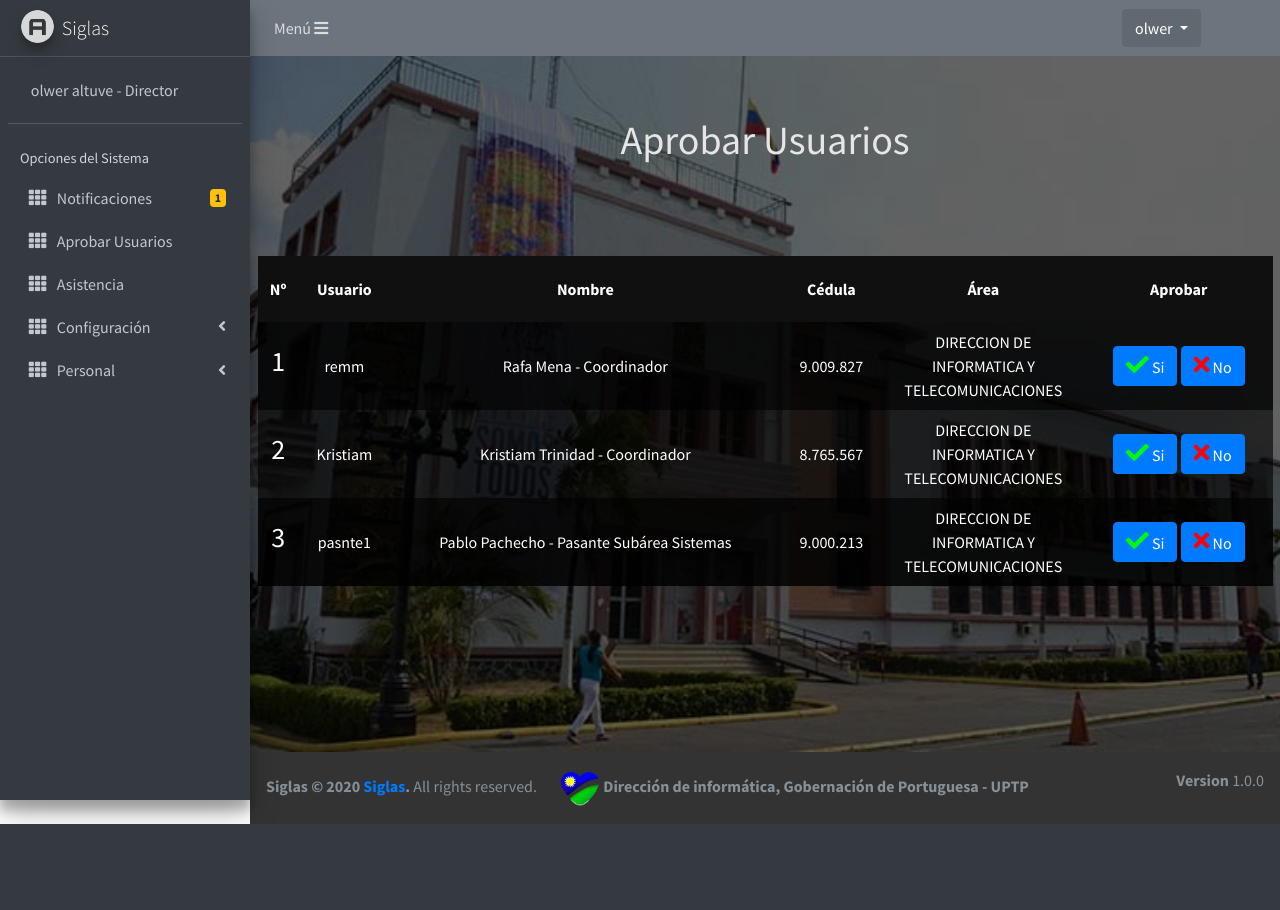
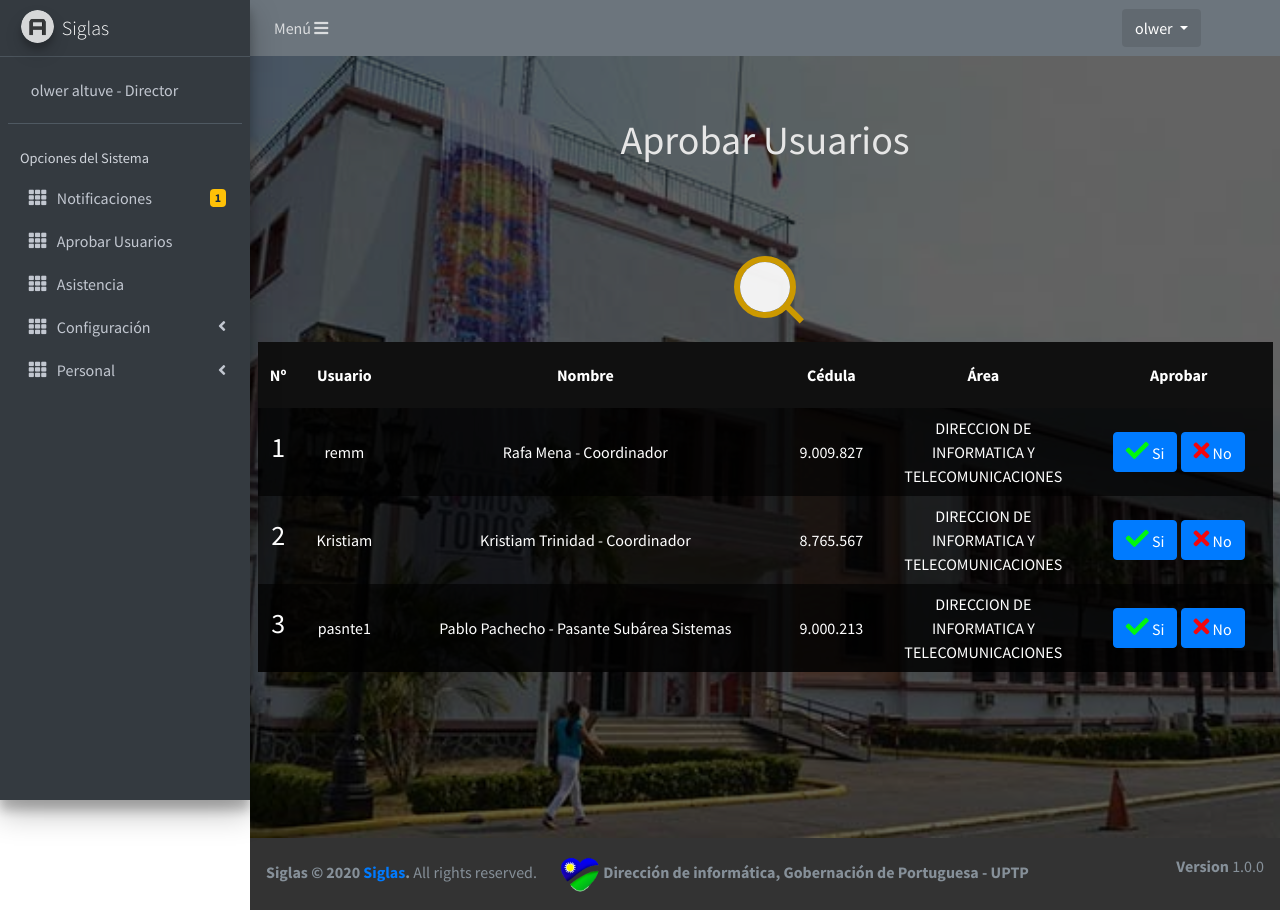
Before and after one commit to joseconejoo/Verthandi, a Django app: page /aceptarusers/ in a window 1280 px wide. Before the commit the page ends 824 px from the top, so only its background shows below. Run offline with Django 3.2, Linux system fonts and the light colour scheme; a user stored in the database is signed in; data comes from the database, SQL or seed files in the repository; both versions use the stored data as it was after the commit; some libraries are stand-ins or nearby versions.

Commit message:
Buscador, Bugfixs

```diff
--- a/soporte/Fun2.py
+++ b/soporte/Fun2.py
@@ -1,3 +1,5 @@
+from .Fun1 import usu_1xnivel_areas_o, niveles1_sin_ocupar_area, usu_1xnivel_area, niveles1_sin_ocupar, usu_1xnivel_alt ,usu_1xnivel_sub_area_alt ,usu_1xnivel_sub_area2Form, usu_1xnivel, usu_1xnivel_sub_area
+from .models import unidad2
 #funciones2
 from django.contrib.auth.models import User
 from .models import NivelesNum ,P_opci, Datos
@@ -11,3 +13,48 @@
 	    except:
 	        pass
 	return Verthandi,usuarios_list
+
+
+
+
+def a_us_func1():
+	usu_nivel = niveles1_sin_ocupar()
+	usu_nivel2 = niveles1_sin_ocupar_area()
+	Verthandi = []
+	niveles_sub_areas = [4,5]
+	niveles_no_unicos = [5]
+	niveles_areas_o = [7]
+	niveles_areas = []
+	usuarios_list = []
+
+	for niveles_dispo in usu_nivel:
+	    if niveles_dispo.pk in niveles_sub_areas:
+	        if niveles_dispo.pk in niveles_no_unicos:
+	            #lista de usuarios que se agregaran
+	            v_us = User.objects.filter(is_active=0).filter(datos__nivel_usua=niveles_dispo.pk).order_by('id')
+	            Verthandi,usuarios_list = usu_add_1(v_us,Verthandi,usuarios_list)
+	        else:
+	            a12 = usu_1xnivel_sub_area2Form(int(niveles_dispo.pk))
+	            #lista de usuarios que se agregaran
+	            # En caso de estar vacantes sus puestos
+	            for sub_a_dispo in a12:
+	                v_us = User.objects.filter(is_active=0).filter(datos__nivel_usua=niveles_dispo.pk).filter(datos__sub_area=sub_a_dispo).order_by('id')
+	                Verthandi,usuarios_list = usu_add_1(v_us,Verthandi,usuarios_list)
+
+	    else:
+	        if niveles_dispo.pk in niveles_areas_o:
+	            areas_t = unidad2.objects.filter().order_by('id')
+
+	            for are in areas_t:
+	                a12= usu_1xnivel_areas_o(niveles_dispo.pk,are.pk)
+	                if not (a12):
+	                    v_us = User.objects.filter(datos__cod_area=are.pk,datos__nivel_usua=niveles_dispo.pk,is_active=0).order_by('id')
+	                    Verthandi,usuarios_list = usu_add_1(v_us,Verthandi,usuarios_list)
+	                else:
+	                    pass
+	            #v_us = User.objects.filter(is_active=0,datos__nivel_usua=niveles_dispo.pk).order_by('id')
+	            #Verthandi,usuarios_list = usu_add_1(v_us,Verthandi,usuarios_list)
+	        else:
+	            v_us = User.objects.filter(is_active=0,datos__nivel_usua=niveles_dispo.pk).order_by('id')
+	            Verthandi,usuarios_list = usu_add_1(v_us,Verthandi,usuarios_list)
+	return usuarios_list,Verthandi
--- a/soporte/static/css2/css/style19.css
+++ b/soporte/static/css2/css/style19.css
@@ -835,6 +835,11 @@
   color:black;
 }
 
+.fnegr:hover {
+  color:black;
+}
+
+
 /*post_detail 1*/
 
 .mrmen {
--- a/soporte/static/css2/css/style22.css
+++ b/soporte/static/css2/css/style22.css
@@ -124,3 +124,80 @@
 .dropdown_perf {
   right: 90%;
 }
+
+
+.search-box1 {
+  border: solid 6px  #cc9900;
+  /* BuscadorColorBordes*/
+  display: inline-block;
+  position: relative;
+  border-radius: 50px;
+}
+.search-box1 input[type="text"] {
+  font-family: Raleway, sans-serif;
+  font-size: 1.1rem;
+  font-weight: bold;
+  width: 50px;
+  height: 50px;
+  padding: 5px 40px 5px 10px;
+  border: none;
+  box-sizing: border-box;
+  border-radius: 50px;
+  transition: width 800ms cubic-bezier(0.5, -0.5, 0.5, 0.5) 600ms;
+
+  /* BuscadorBackground*/
+  background-color: rgba(255,255,255,0.93);
+  color: black;
+}
+.search-box1 input[type="text"]:focus {
+  outline: none;
+}
+.search-box1 input[type="text"]:focus, .search-box1 input[type="text"]:not(:placeholder-shown) {
+  width: 300px;
+  transition: width 800ms cubic-bezier(0.5, -0.5, 0.5, 1.5);
+}
+.search-box1 input[type="text"]:focus + span, .search-box1 input[type="text"]:not(:placeholder-shown) + span {
+  bottom: 13px;
+  right: 10px;
+  transition: bottom 300ms ease-out 800ms, right 300ms ease-out 800ms;
+}
+.search-box1 input[type="text"]:focus + span:after, .search-box1 input[type="text"]:not(:placeholder-shown) + span:after {
+  top: 0;
+  right: 10px;
+  opacity: 1;
+  transition: top 300ms ease-out 1100ms, right 300ms ease-out 1100ms, opacity 300ms ease 1100ms;
+}
+.search-box1 span {
+  width: 25px;
+  height: 25px;
+  display: flex;
+  justify-content: center;
+  align-items: center;
+  position: absolute;
+  bottom: -13px;
+  right: -15px;
+  transition: bottom 300ms ease-out 300ms, right 300ms ease-out 300ms;
+}
+.search-box1 span:before, .search-box1 span:after {
+  content: '';
+  height: 25px;
+  /* BuscadorColorX*/
+  border-left: solid 6px #cc9900;
+  position: absolute;
+  transform: rotate(-45deg);
+}
+.search-box1 span:after {
+  transform: rotate(45deg);
+  opacity: 0;
+  top: -20px;
+  right: -10px;
+  transition: top 300ms ease-out, right 300ms ease-out, opacity 300ms ease-out;
+}
+.no_back_item:active{
+  background-color: rgba(0, 0, 0,0.12);
+}
+
+.wid100{
+  width: 100%;
+  padding-right: 100%;
+}
--- a/soporte/static/css2/js/custom15.js
+++ b/soporte/static/css2/js/custom15.js
@@ -323,3 +323,11 @@
       $('.no_mos_in_colap').removeClass('text_block_import');
     }
 }, 500);
+
+var searchBox = document.querySelectorAll('.search-box1 input[type="text"] + span');
+
+searchBox.forEach(elm => {
+  elm.addEventListener('click', () => {
+    elm.previousElementSibling.value = '';
+  });
+});
--- a/soporte/urls.py
+++ b/soporte/urls.py
@@ -15,6 +15,7 @@
 	path('login/', views.login.as_view(), name='login'),
 
 	path('aceptarusers/', views.a_us, name='a_us'),
+    path('aceptarusers/?', views.a_us_bus, name='a_us_bus'),
 	path('User?12@#|2aprove?/<int:pk>', views.userAP, name='userAP'),
 	path('User?14@#|2aprove?/<int:pk>', views.userNE, name='userNE'),
     path('User?16@#|2aprove?/<int:pk>', views.userDES, name='userDES'),
--- a/soporte/views.py
+++ b/soporte/views.py
@@ -13,7 +13,7 @@
 
 from .Com import migracion_bienes_g_bienes, migracion_bienes_gobs, test_velocidad, migracion
 from .Fun1 import usu_1xnivel_areas_o, niveles1_sin_ocupar_area, usu_1xnivel_area, niveles1_sin_ocupar, usu_1xnivel_alt ,usu_1xnivel_sub_area_alt ,usu_1xnivel_sub_area2Form, usu_1xnivel, usu_1xnivel_sub_area
-from .Fun2 import usu_add_1
+from .Fun2 import a_us_func1,usu_add_1
 
 from django.contrib import messages
 
@@ -240,46 +240,7 @@
 
 def a_us(request):
     if request.user.is_authenticated==True:
-        usu_nivel = niveles1_sin_ocupar()
-        usu_nivel2 = niveles1_sin_ocupar_area()
-        Verthandi = []
-        niveles_sub_areas = [4,5]
-        niveles_no_unicos = [5]
-        niveles_areas_o = [7]
-        niveles_areas = []
-        usuarios_list = []
-
-        for niveles_dispo in usu_nivel:
-            if niveles_dispo.pk in niveles_sub_areas:
-                if niveles_dispo.pk in niveles_no_unicos:
-                    #lista de usuarios que se agregaran
-                    v_us = User.objects.filter(is_active=0).filter(datos__nivel_usua=niveles_dispo.pk).order_by('id')
-                    Verthandi,usuarios_list = usu_add_1(v_us,Verthandi,usuarios_list)
-                else:
-                    a12 = usu_1xnivel_sub_area2Form(int(niveles_dispo.pk))
-                    #lista de usuarios que se agregaran
-                    # En caso de estar vacantes sus puestos
-                    for sub_a_dispo in a12:
-                        v_us = User.objects.filter(is_active=0).filter(datos__nivel_usua=niveles_dispo.pk).filter(datos__sub_area=sub_a_dispo).order_by('id')
-                        Verthandi,usuarios_list = usu_add_1(v_us,Verthandi,usuarios_list)
-
-            else:
-                if niveles_dispo.pk in niveles_areas_o:
-                    areas_t = unidad2.objects.filter().order_by('id')
-
-                    for are in areas_t:
-                        a12= usu_1xnivel_areas_o(niveles_dispo.pk,are.pk)
-                        if not (a12):
-                            v_us = User.objects.filter(datos__cod_area=are.pk,datos__nivel_usua=niveles_dispo.pk,is_active=0).order_by('id')
-                            Verthandi,usuarios_list = usu_add_1(v_us,Verthandi,usuarios_list)
-                        else:
-                            pass
-                    #v_us = User.objects.filter(is_active=0,datos__nivel_usua=niveles_dispo.pk).order_by('id')
-                    #Verthandi,usuarios_list = usu_add_1(v_us,Verthandi,usuarios_list)
-                else:
-                    v_us = User.objects.filter(is_active=0,datos__nivel_usua=niveles_dispo.pk).order_by('id')
-                    Verthandi,usuarios_list = usu_add_1(v_us,Verthandi,usuarios_list)
-
+        usuarios_list,Verthandi=a_us_func1()
 
         return render(request, 'v_us2.html', {'v_us': usuarios_list,'datos':Verthandi})
 
@@ -287,6 +248,24 @@
         return HttpResponseRedirect("/")
 
 
+def a_us_bus(request):
+    if request.user.is_authenticated==True:
+        query = request.POST['B_V']
+        buscar = User.objects.filter(datos__cedula__exact=query).order_by('id')
+        buscar,Verthandi=a_us_func1()
+        buscado = []
+        for bs in buscar:
+            if str(bs.datos.cedula) == query:
+                buscado.append(bs)
+                break
+
+        nada = False
+        if not(buscado):
+            nada = True
+        return render(request, 'v_us2.html', {'v_us': buscado,'buscar':query,'datos':Verthandi,'nada':nada})
+
+    else:
+        return HttpResponseRedirect("/")
 
 def userAP(request, pk):
     if request.user.is_superuser:
@@ -859,7 +838,6 @@
     """
     return render(request, 'personal_inf.html', {'niveles':niveles_lista})
 def personal_ot_coord(request):
-    #trabj1
     posts=None
 
     niveles_lista = []
--- a/templates/index.html
+++ b/templates/index.html
@@ -99,11 +99,13 @@
         </button>
         <ul class="dropdown-menu dropdown-menu-right" style="">
           {% if user.datos.nivel_usua %}
-          <li class="dropdown-item">
-            <a href="{% url 'datos_u' pk=user.pk %}" class="fnegr">Perfil</a>
+          <li class="dropdown-item no_back_item">
+            <a href="{% url 'datos_u' pk=user.pk %}" class="fnegr wid100">Perfil</a>
           </li>
           {% endif %}
-          <li class="dropdown-item"><a href="{% url 'logout' %}" class="fnegr">Salir</a></li>
+          <li class="dropdown-item no_back_item">
+            <a href="{% url 'logout' %}" class="fnegr wid100">Salir</a>
+          </li>
           <!--
           <li class="dropdown-divider"></li>
           <li class="dropdown-item"><a href="#">Separated link</a></li>
--- a/templates/v_us2.html
+++ b/templates/v_us2.html
@@ -56,7 +56,16 @@
 
 			<br>
 		</div>
+		<form action="{% url 'a_us_bus' %}" method='post'>
+			{% csrf_token %}
+			<div class="col-md-12 text-center">
+				<div class="search-box1">
+					<input type="text" placeholder="Buscar por Cédula" name="B_V" value="{{buscar}}" required/><span></span>
+				</div>
+			</div>
+		</form>
 
+		<br>
 
 		<table class="bg-color">
 			<tr>
@@ -73,6 +82,13 @@
 				<th>Aprobar</th>
 
 			</tr>
+			{% if nada %}
+			<tr>
+				<td></td>
+				<td></td>
+				<td>No hay coincidencia</td>
+			</tr>
+			{% endif %}
 			{% for v_us1 in v_us %}
 
 
```
Also changed, not shown: db.sqlite3. Lines whose indentation alone changed are shown as unchanged.
